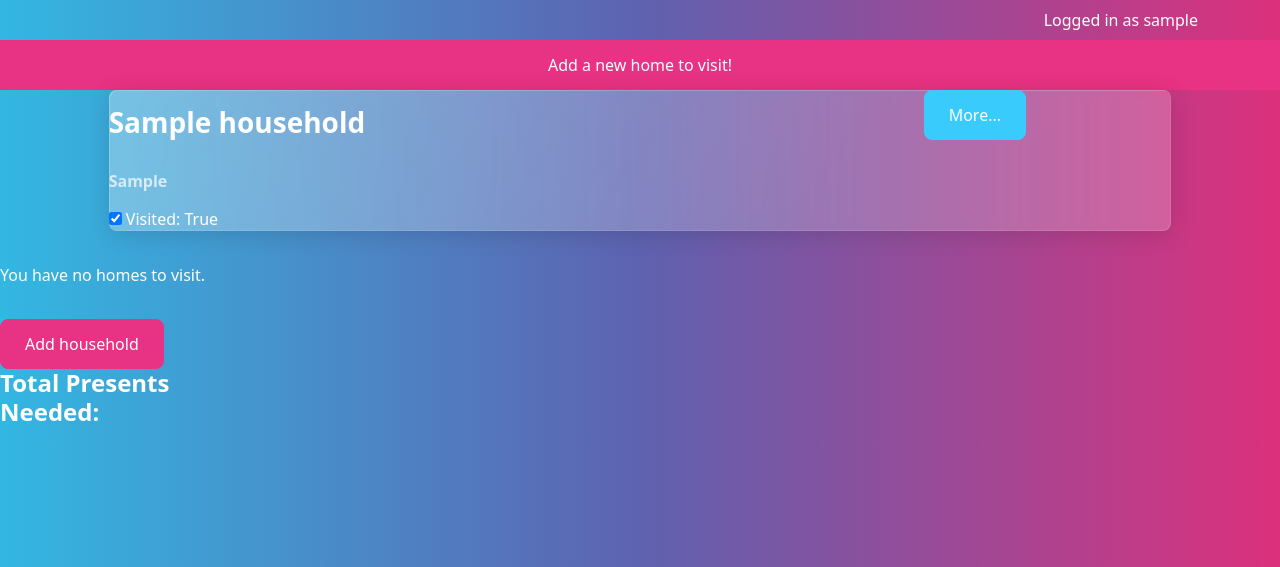
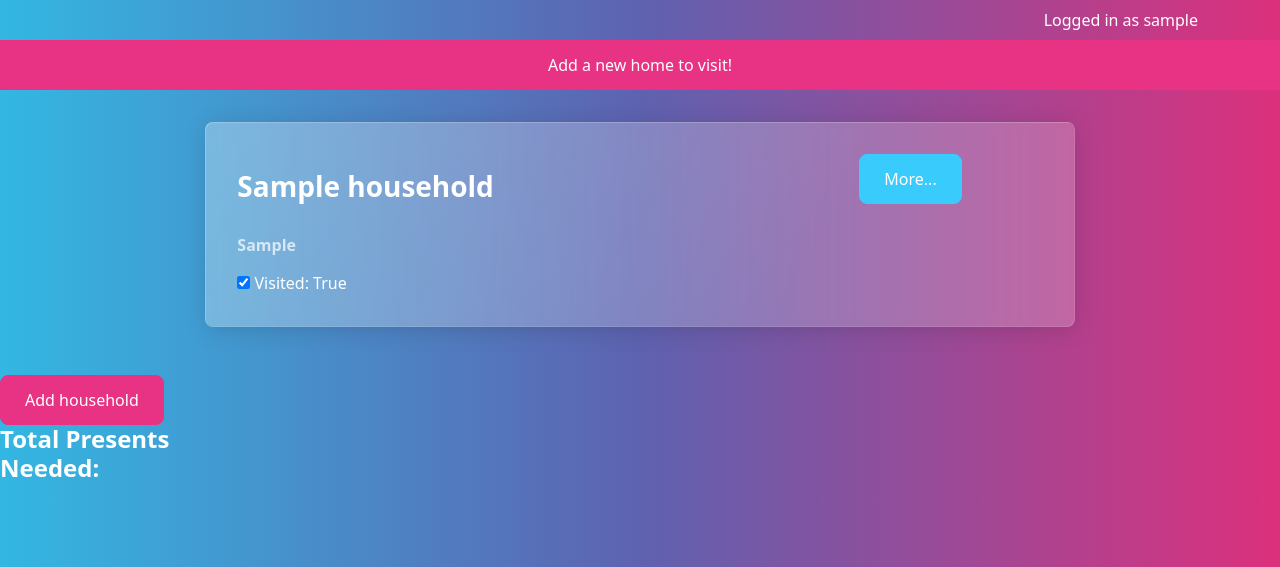
Before and after one commit to Will-WHyd/Reindeer-Radar, a Django app: page /journey/ in a window 1280 px wide. Shown: the part 72-639 px from the top of the page. Run offline with Django 4.2, Linux system fonts and the light colour scheme; a user stored in the database is signed in; tables that the repository leaves empty hold one stand-in row (values such as "Sample post"); some libraries are stand-ins or nearby versions.

Commit message:
Updated the lists - padding and styling, fixed other small errors

```diff
--- a/journey/templates/journey/list.html
+++ b/journey/templates/journey/list.html
@@ -8,11 +8,14 @@
 
     <!-- Household List Column. -->
     <div class="row justify-content-center">
-        <a href="{% url 'add_house' %}" class="btn btn-primary">Add a new home to visit!</a>
+        <a href="{% url 'add_house' %}" class="btn btn-primary mb-3">Add a new home to visit!</a>
+
+
+    {% if household_list %}
 
         {% for household in household_list %}
-        <div class="col-md-10 mb-3">
-            <div class="card mb-10 household-item" data-id="{{ household.id }}">
+        <div class="col-md-8 mb-3 household-item card p-3">
+            <div class="mb-8" data-id="{{ household.id }}">
                 <div class="row">
                     <div class="col-md-9 ">
                         <h3 class="card-title pt-2 pb-2">{{ household.name }}</h3>
@@ -53,7 +56,9 @@
         </div>
         {% endfor %}
 
-            {% if not households %}
+
+            {% else %}
+
             <p>You have no homes to visit.</p>
             {% endif %}
         </div>
--- a/static/js/script.js
+++ b/static/js/script.js
@@ -3,3 +3,23 @@
 function toggleStatus(url) {
     window.location.href = url;
 }
+
+
+// Function for adding numbers (total cost)
+
+function calculateTotal() {
+
+    const rows = document.querySelectorAll("#expenseTable tbody tr");
+    let totalCost = 0;
+
+    rows.forEach(row => {
+        const cost = parseFloat(row.querySelector(".cost").textContent) || 0;
+        totalCost += cost;
+    });
+
+    document.getElementById("totalCost").textContent = totalCost.toFixed(2);
+}
+
+document.addEventListener('DOMContentLoaded', function () {
+    calculateTotal();
+});
```
